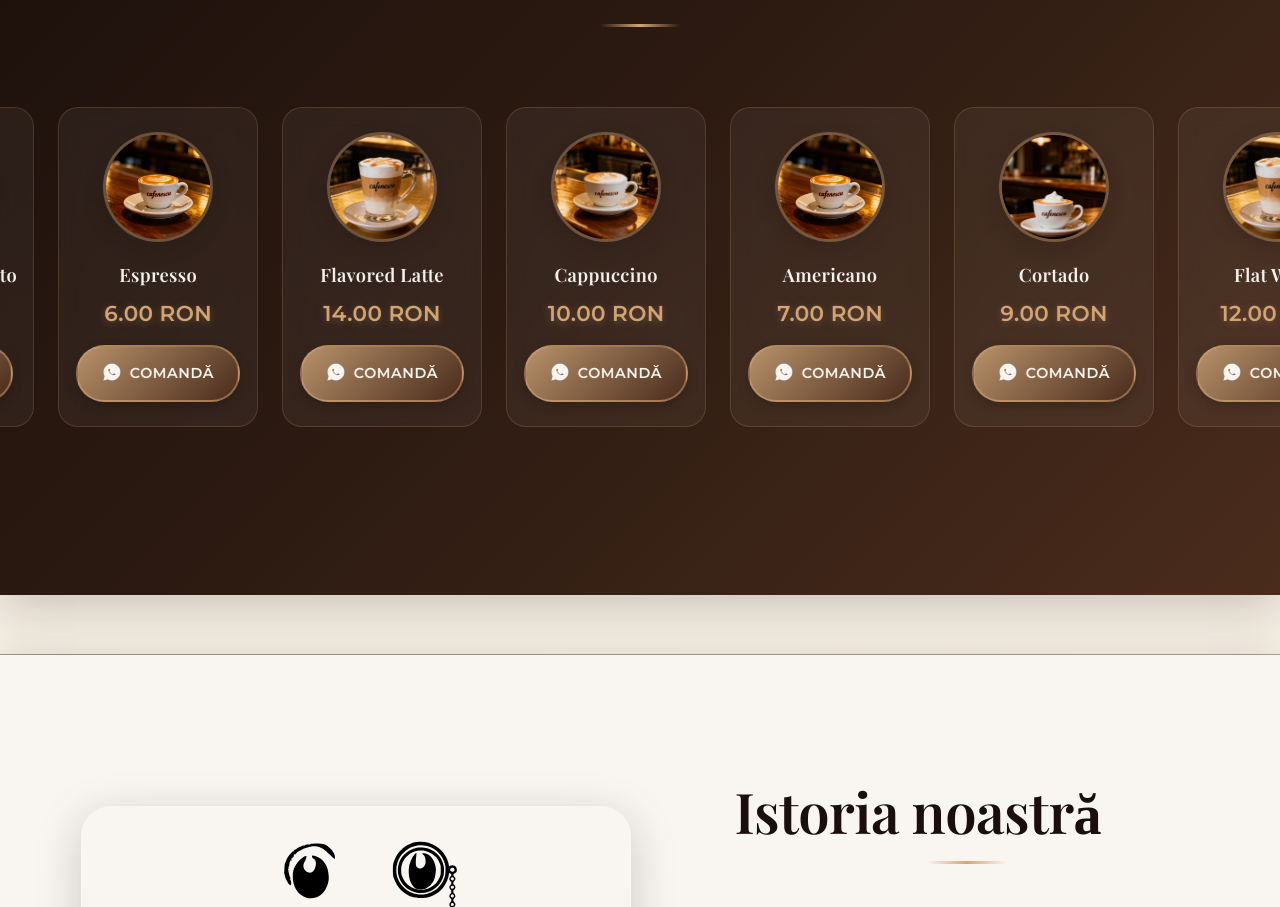
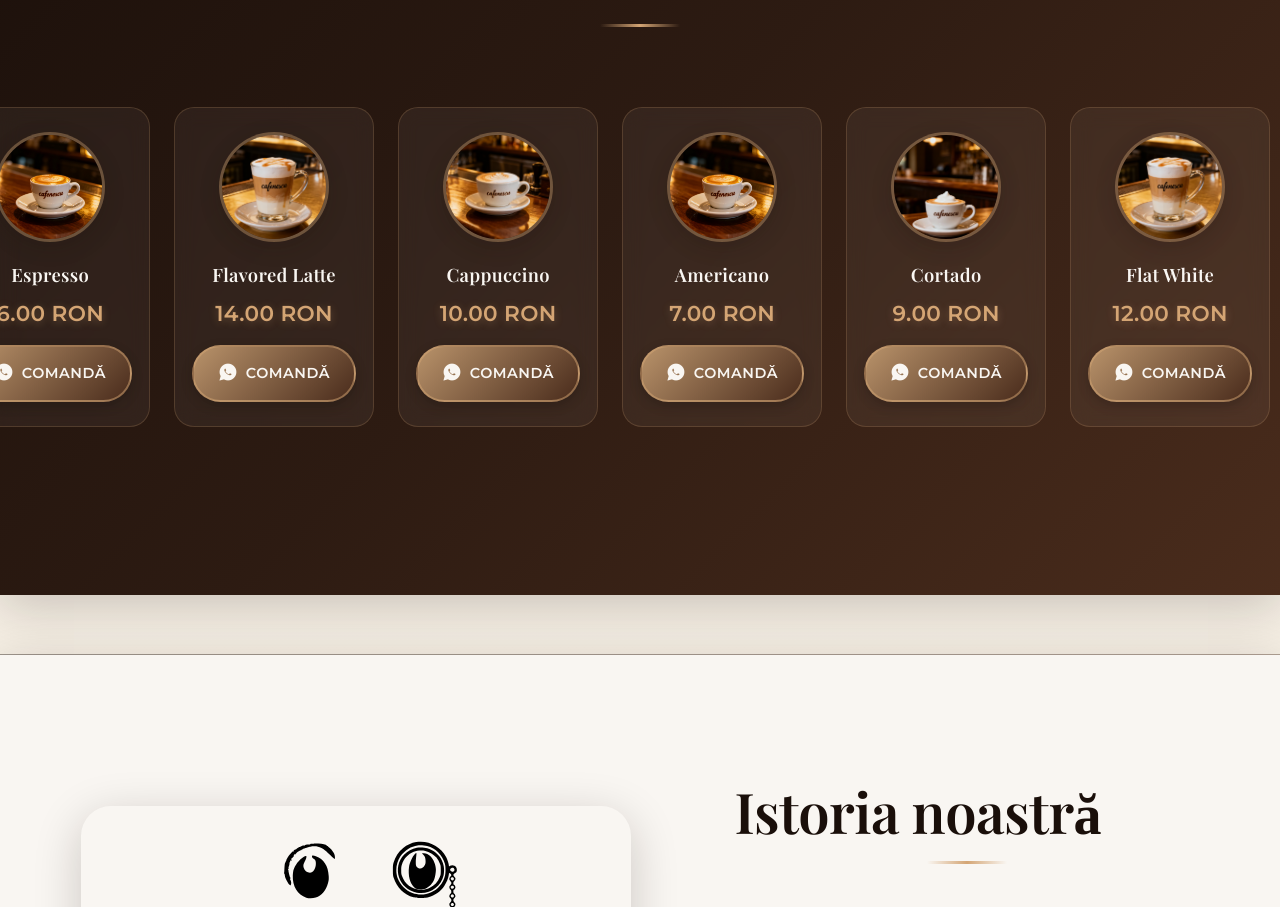
Before and after one commit to Eduard-Gavril/Cafenescu, a React (Vite) app: page / in a window 1280 px wide. Shown: the part 1577-2484 px from the top of the page. Built offline with nearby package versions, Linux system fonts and the light colour scheme; a web font is replaced by a local one.

Commit message:
BUG -- Carousell VIBRATION

```diff
--- a/src/components/Products.jsx
+++ b/src/components/Products.jsx
@@ -144,7 +144,7 @@ function Products() {
               display: 'flex',
               gap: '1.5rem',
               transform: `translateX(-${offset}px)`,
-              transition: isDragging ? 'none' : 'transform 0.3s cubic-bezier(0.4, 0, 0.2, 1)',
+              transition: 'none',
               willChange: 'transform',
               userSelect: 'none',
               WebkitUserSelect: 'none',
```
